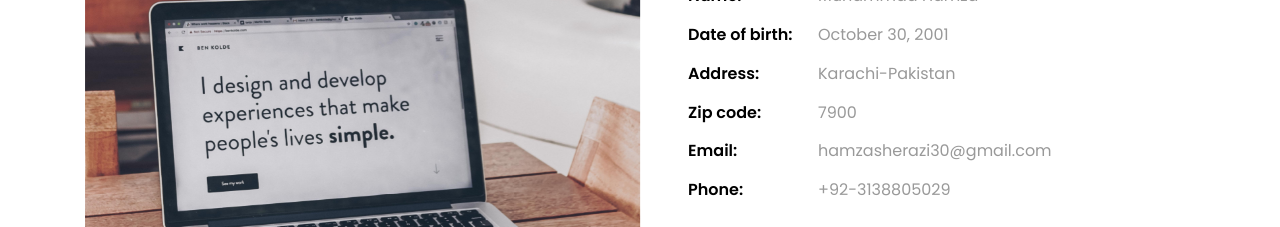
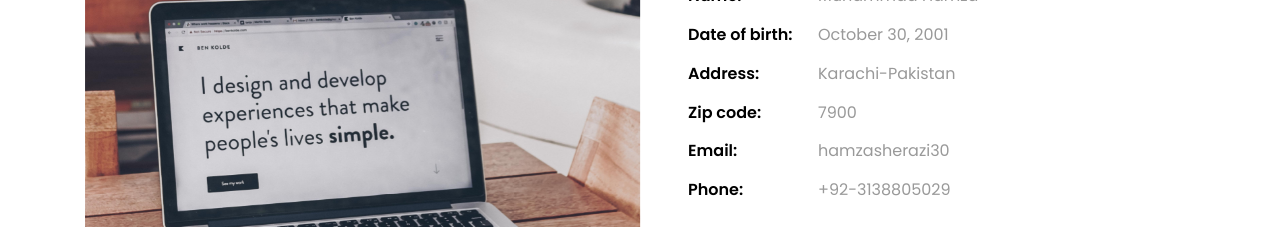
Before and after one commit to Hamzasaleem30/Hamza, a plain HTML site: page index.html in a window 1280 px wide. Shown: the part 1120-1347 px from the top of the page. Drawn offline with Linux system fonts and the light colour scheme; files whose address does not match are found by name.

Commit message:
Update index.html

```diff
--- a/index.html
+++ b/index.html
@@ -92,7 +92,7 @@
 		            	<li class="d-flex"><span>Date of birth:</span> <span>October 30, 2001</span></li>
 		            	<li class="d-flex"><span>Address:</span> <span>Karachi-Pakistan</span></li>
 		            	<li class="d-flex"><span>Zip code:</span> <span>7900</span></li>
-		            	<li class="d-flex"><span>Email:</span> <span>hamzasherazi30@gmail.com</span></li>
+		            	<li class="d-flex"><span>Email:</span> <span>hamzasherazi30</span></li>
 		            	<li class="d-flex"><span>Phone: </span> <span>+92-3138805029</span></li>
 		            </ul>
 		          </div>
```
